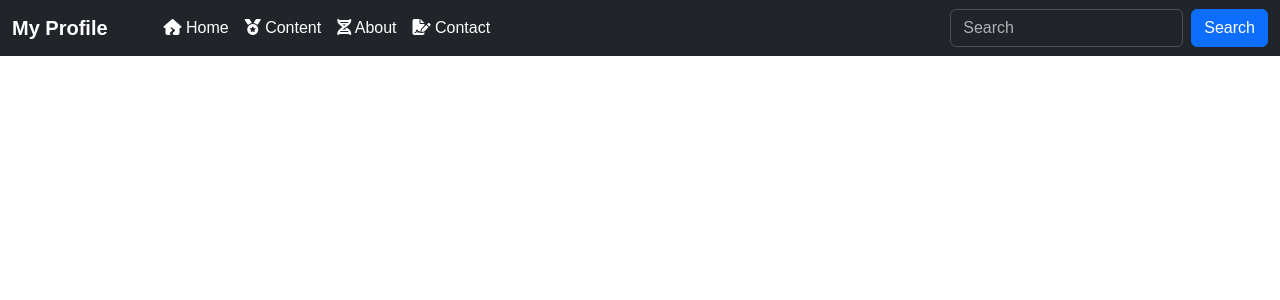
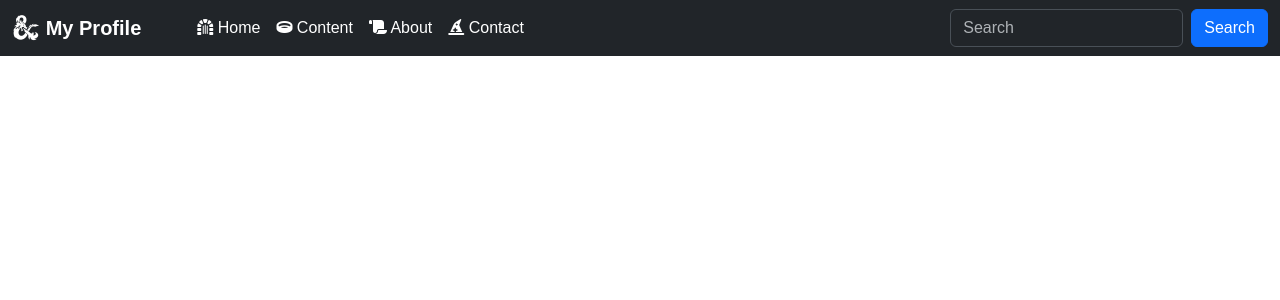
Before and after one commit to CodenameHarriss/Frontend-React, a React (Vite) app: page / in a window 1280 px wide. Shown: the top 300 px of the page. Built offline with nearby package versions, Linux system fonts and the light colour scheme; a web font is replaced by a local one.

Commit message:
19/10/66

```diff
--- a/src/component/Navigationbar.jsx
+++ b/src/component/Navigationbar.jsx
@@ -5,23 +5,23 @@ function Navigationbar() {
     return (
         <nav className="navbar navbar-expand-lg bg-dark border-body" data-bs-theme="dark">
             <div className="container-fluid">
-                <a className="navbar-brand me-5 fw-bold" href="#">My Profile</a>
+                <a className="navbar-brand me-5 fw-bold" href="#"><i class="fa-brands fa-d-and-d fa-lg"></i> My Profile</a>
                 <button className="navbar-toggler border border-0" type="button" data-bs-toggle="collapse" data-bs-target="#navbarSupportedContent" aria-controls="navbarSupportedContent" aria-expanded="false" aria-label="Toggle navigation">
                     <span><i className="fa-solid fa-bars"></i></span>
                 </button>
                 <div className="collapse navbar-collapse" id="navbarSupportedContent">
                     <ul className="navbar-nav me-auto mb-2 mb-lg-0">
                         <li className="nav-item">
-                            <Link className="nav-link active" aria-current="page" to="/Home"><i className="fa-solid fa-house-crack"></i> Home</Link>
+                            <Link className="nav-link active" aria-current="page" to="/Home"><i class="fa-solid fa-dungeon"></i> Home</Link>
                         </li>
                         <li className="nav-item">
-                            <Link className="nav-link active" to="/Content"><i className="fa-solid fa-medal"></i> Content</Link>
+                            <Link className="nav-link active" to="/Content"><i class="fa-solid fa-ring"></i> Content</Link>
                         </li>
                         <li className="nav-item">
-                            <Link className="nav-link active" to="/About"><i className="fa-solid fa-dna"></i> About</Link>
+                            <Link className="nav-link active" to="/About"><i class="fa-solid fa-scroll"></i> About</Link>
                         </li>
                         <li className="nav-item">
-                            <Link className="nav-link active" to="/Contact"><i className="fa-solid fa-file-signature"></i> Contact</Link>
+                            <Link className="nav-link active" to="/Contact"><i class="fa-solid fa-hat-wizard"></i> Contact</Link>
                         </li>
                         {/* <li className="nav-item dropdown">
                             <a className="nav-link active dropdown-toggle" href="#" role="button" data-bs-toggle="dropdown" aria-expanded="false">
```
